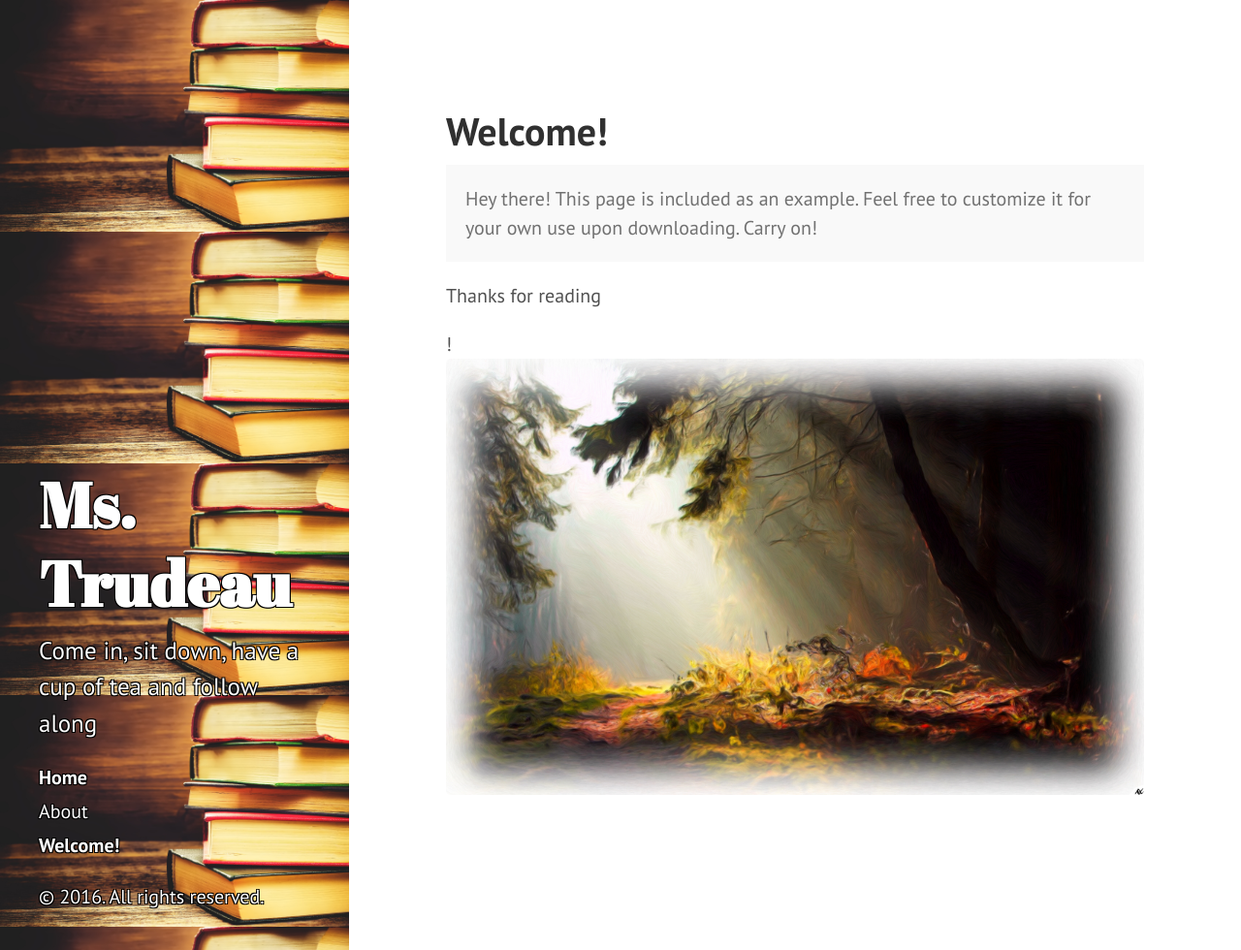
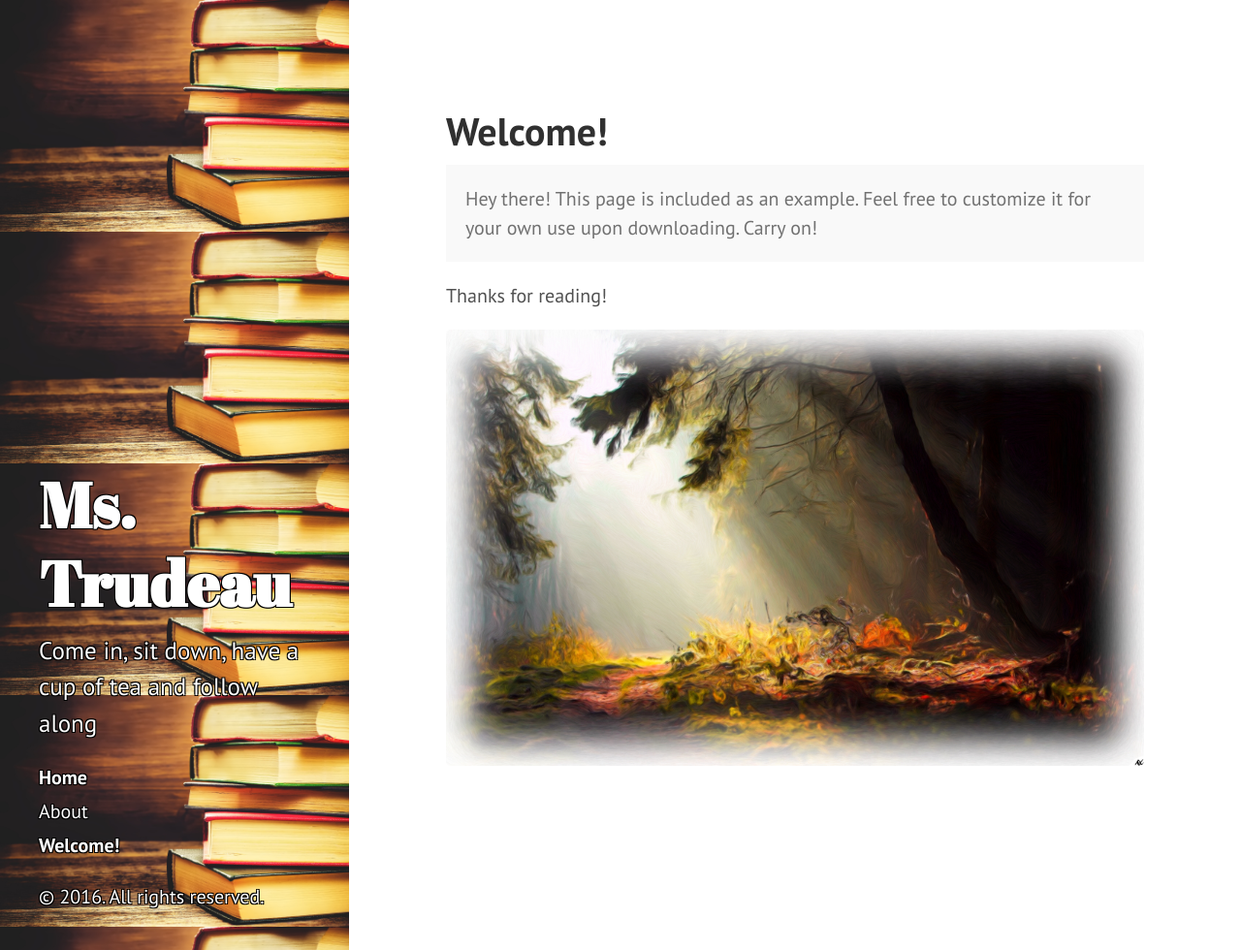
Before and after one commit to JourdanTrudeau/JourdanTrudeau.github.io, a Jekyll site: the page built from index.md, in a window 1280 px wide and 980 px high. Shown: the whole window at 97% size. Built offline with Jekyll 4.4.1, drawn with Linux system fonts in a browser that asks for light colours.

Commit message:
Updated index.md

```diff
--- a/index.md
+++ b/index.md
@@ -8,6 +8,6 @@ title: Welcome!
   Hey there! This page is included as an example. Feel free to customize it for your own use upon downloading. Carry on!
 </p>
 
-Thanks for reading
+Thanks for reading!
 
-!![on_the_forest_floor_by_whatyoucallhome-d42ska7.jpg]({{site.baseurl}}/media/on_the_forest_floor_by_whatyoucallhome-d42ska7.jpg)
+![on_the_forest_floor_by_whatyoucallhome-d42ska7.jpg]({{site.baseurl}}media/on_the_forest_floor_by_whatyoucallhome-d42ska7.jpg)
```
